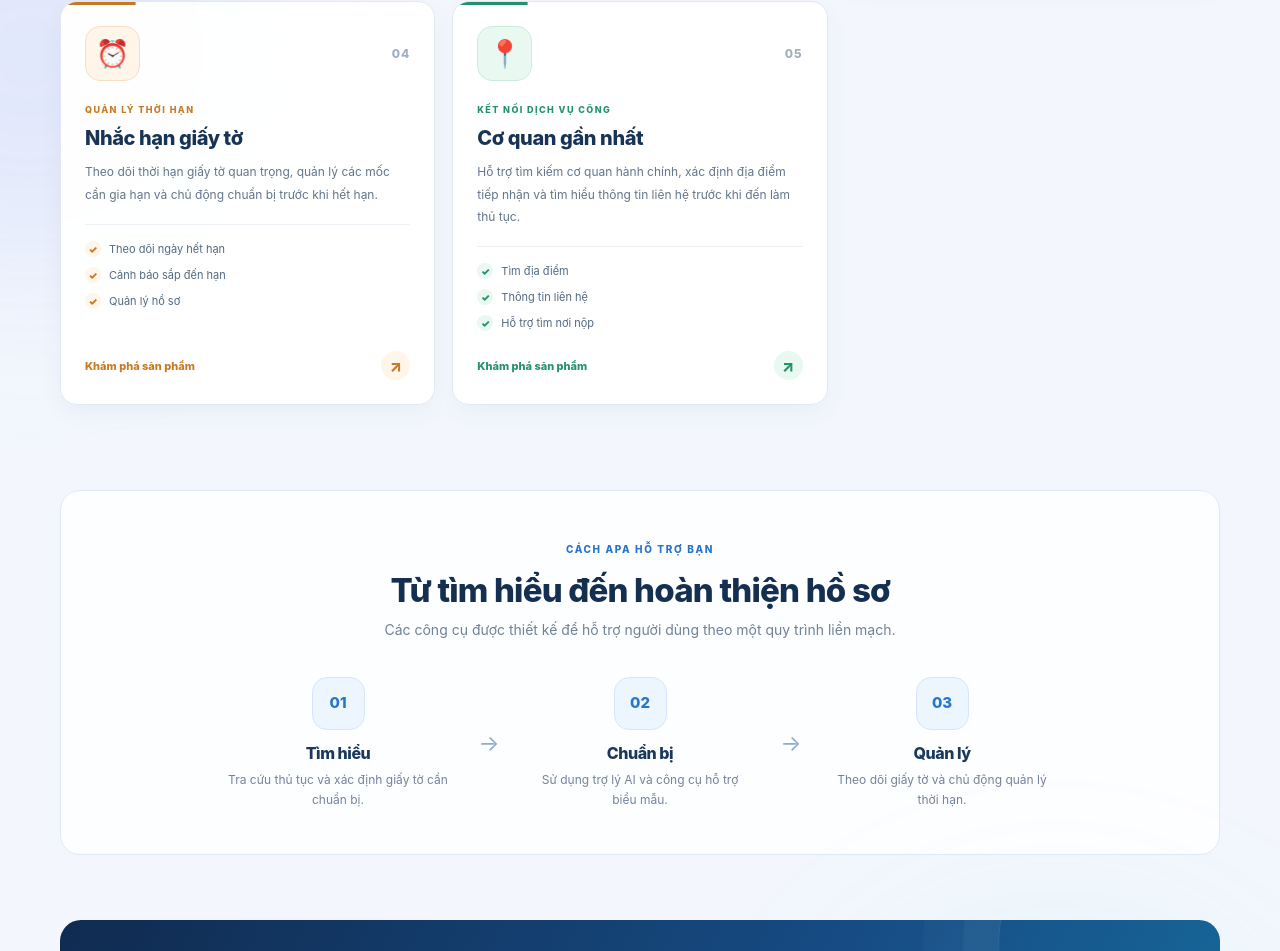
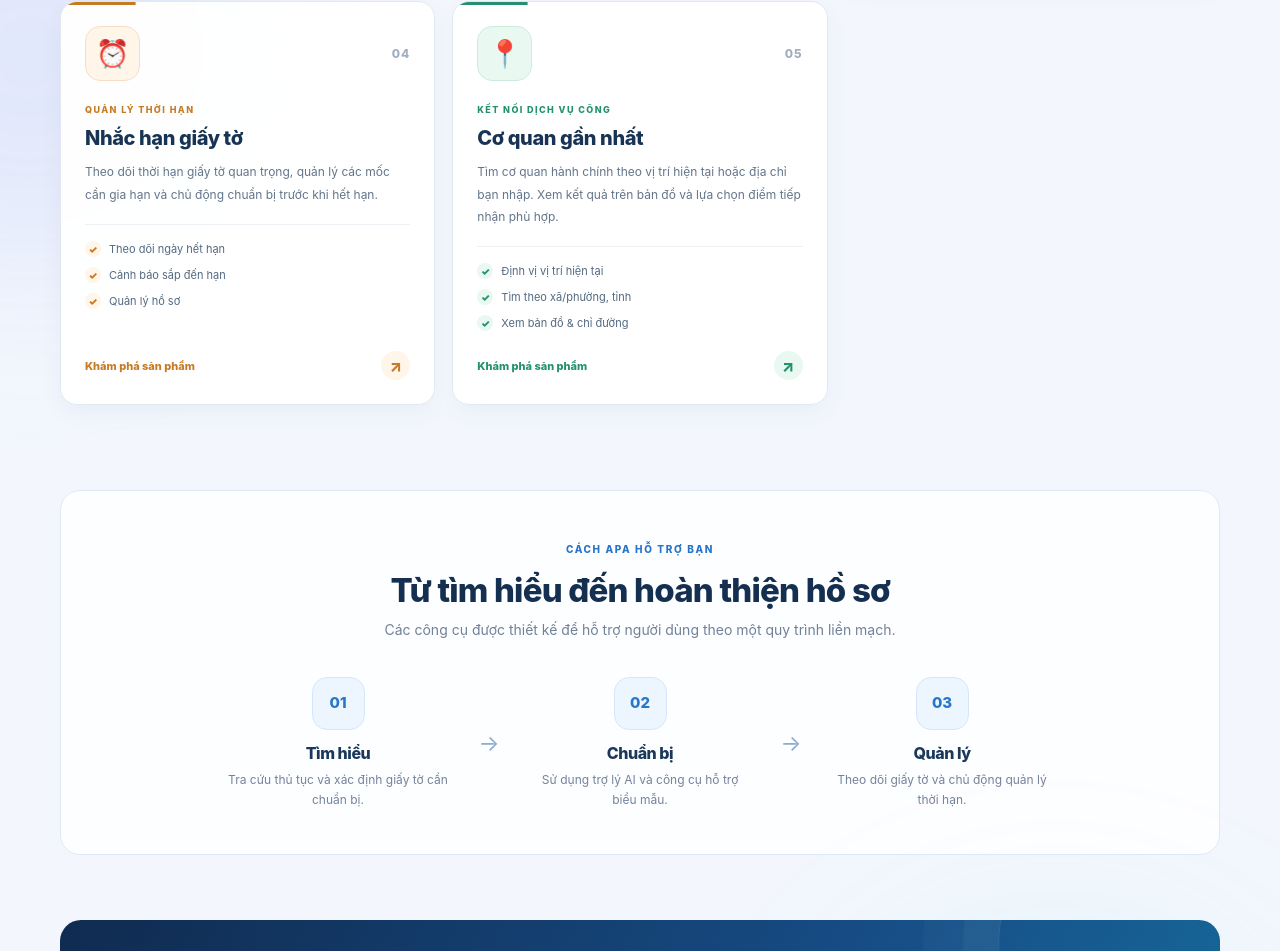
Before and after one commit to ntquan-cell/apa-cloud, a Next.js app: page /san-pham in a window 1280 px wide. Shown: the part 1162-2113 px from the top of the page. Built offline with nearby package versions, Linux system fonts and the light colour scheme; no server answers.

Commit message:
Improve nearest agency product card

```diff
--- a/src/app/san-pham/page.tsx
+++ b/src/app/san-pham/page.tsx
@@ -58,8 +58,8 @@ const items = [
     title: "Cơ quan gần nhất",
     subtitle: "KẾT NỐI DỊCH VỤ CÔNG",
     description:
-      "Hỗ trợ tìm kiếm cơ quan hành chính, xác định địa điểm tiếp nhận và tìm hiểu thông tin liên hệ trước khi đến làm thủ tục.",
-    features: ["Tìm địa điểm", "Thông tin liên hệ", "Hỗ trợ tìm nơi nộp"],
+      "Tìm cơ quan hành chính theo vị trí hiện tại hoặc địa chỉ bạn nhập. Xem kết quả trên bản đồ và lựa chọn điểm tiếp nhận phù hợp.",
+    features: ["Định vị vị trí hiện tại", "Tìm theo xã/phường, tỉnh", "Xem bản đồ & chỉ đường"],
     href: "/co-quan",
     color: "green",
   },
```
